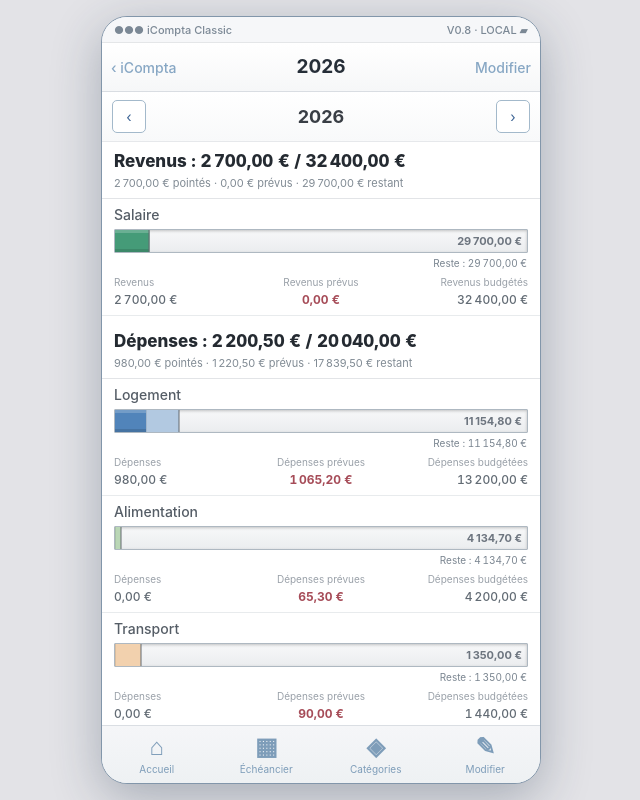
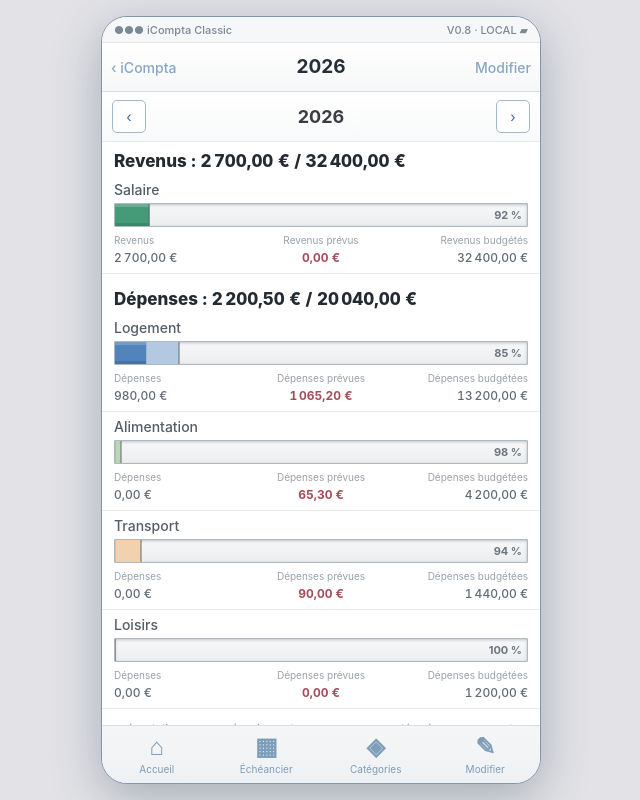
Before and after one commit to fabchab33560/icompta-classic, a plain HTML site: page index.html in a window 1280 px wide. Both pictures are taken after a click on the button "Budget". Shown: the whole page, without its empty margins (319-959 px from the left). Drawn offline with Linux system fonts and the light colour scheme.

Commit message:
Add files via upload

```diff
--- a/index.html
+++ b/index.html
@@ -6,7 +6,7 @@
 <meta name="theme-color" content="#345d90">
 <meta name="apple-mobile-web-app-capable" content="yes">
 <meta name="apple-mobile-web-app-status-bar-style" content="black-translucent">
-<title>iCompta Classic — V0.8</title>
+<title>iCompta Classic — V0.9</title>
 <meta name="description" content="Comptabilité personnelle hors ligne, sans compte et sans abonnement">
 <meta name="color-scheme" content="light">
 <link rel="manifest" href="./manifest.webmanifest">
@@ -37,7 +37,7 @@ button,input,select,textarea {font:inherit;} button {cursor:pointer;} button:dis
 .subbar select,.subbar input {font-size:12px;max-width:53%;padding:5px 4px;border-radius:5px;border:1px solid #afc3d5;background:white;color:#334960}
 .month{background:linear-gradient(#aebfd2,#748ba6);color:#fff;text-shadow:0 -1px #59708a;font-size:12px;font-weight:700;padding:7px 10px}
 .txrow {display:flex;align-items:stretch;min-height:63px;background:white;border-bottom:1px solid #e1e5ea;}.txrow:active{background:#eff6ff}.txaccent{width:5px;background:#d48db2;margin:5px 0}.txaccent.credit{background:#6ca0ba}.txstatus{border:0;min-width:34px;background:transparent;font-size:19px;color:#8498ad}.txstatus.done{color:#3b7d9b}.txstatus.cancelled{color:#aaa}
-.txinfo{flex:1;display:flex;align-items:center;justify-content:space-between;gap:5px;border:0;text-align:left;background:transparent;min-width:0;padding:8px 6px 8px 0;color:#1f252c}.txtext{min-width:0;flex:1}.txlabel{display:block;font-size:14px;font-weight:650;white-space:nowrap;overflow:hidden;text-overflow:ellipsis}.txmeta{display:block;font-size:10px;color:#7a8592;margin-top:5px;white-space:nowrap;overflow:hidden;text-overflow:ellipsis}.txmoney{text-align:right;white-space:nowrap}.txbalance{font-size:10px;color:#8c969e}.txamount{font-size:13px;font-weight:750;color:#d53038;margin-top:5px}.txamount.credit{color:#318251}.txrow.cancelled .txlabel{text-decoration:line-through;color:#999}.txarrow{color:#6793bc;font-size:20px;padding:0 5px}
+.txinfo{flex:1;display:flex;align-items:center;justify-content:space-between;gap:5px;border:0;text-align:left;background:transparent;min-width:0;padding:8px 6px 8px 0;color:#1f252c}.txtext{min-width:0;flex:1}.txlabel{display:block;font-size:14px;font-weight:650;white-space:nowrap;overflow:hidden;text-overflow:ellipsis}.txmeta{display:block;font-size:10px;color:#7a8592;margin-top:5px;white-space:nowrap;overflow:hidden;text-overflow:ellipsis}.txmoney{text-align:right;white-space:nowrap;display:flex;flex-direction:column;align-items:flex-end;justify-content:center;min-width:116px;padding-right:2px}.txbalance{font-size:11px;color:#8c969e;line-height:1.15;font-variant-numeric:tabular-nums}.txamount{font-size:16px;font-weight:750;color:#d53038;margin-top:2px;line-height:1.15;font-variant-numeric:tabular-nums}.txamount.credit{color:#318251}.txrow.cancelled .txlabel{text-decoration:line-through;color:#999}.txarrow{color:#6793bc;font-size:20px;padding:0 5px}
 .fields{padding:2px 8px 14px}.fieldpanel{background:#fff;border:1px solid #a6b4c1;border-radius:10px;overflow:hidden;margin:12px 0}.field{min-height:49px;display:flex;align-items:center;gap:8px;padding:7px 10px;border-bottom:1px solid #e3e6ea}.field:last-child{border:0}.field label{width:100px;flex:none;color:#4267a0;font-size:12px;text-align:right}.field input,.field select,.field textarea{min-width:0;flex:1;border:0;background:#fff;color:#28313a;outline:none;padding:7px 1px}.field input:focus,.field select:focus,.field textarea:focus{outline:2px solid #a0c9ed;border-radius:2px}.field textarea{resize:vertical;min-height:48px}
 .switches {display:flex;gap:5px;padding:9px}.switches button{flex:1;padding:8px 6px;border-radius:7px;border:1px solid #aebdca;background:linear-gradient(#fff,#e2eaf1);color:#374f66;font-size:12px}.switches button.active{background:linear-gradient(#8db2d8,#416da0);color:#fff;font-weight:bold;border-color:#325e91}.hint{padding:6px 11px;background:#f4faff;color:#356597;font-size:12px}.hint button,.textbtn{background:transparent;border:0;color:#2c6093;font-size:12px;text-decoration:underline;padding:5px}
 .inline-actions{display:flex;gap:8px;align-items:center;flex-wrap:wrap;padding:10px}.softbtn{background:linear-gradient(#fff,#e4ecf3);border:1px solid #aabac9;border-radius:7px;padding:8px 10px;color:#355b80;font-weight:600;font-size:12px}.danger{width:calc(100% - 16px);margin:12px 8px;background:#fff;color:#c23138;border:1px solid #d3b8bc;border-radius:8px;padding:12px;font-weight:600}.error{font-size:12px;color:#bc2432;text-align:center;min-height:12px;padding:0 5px}.empty {padding:28px 10px;text-align:center;color:#718395}
@@ -132,8 +132,8 @@ body{background:#e3e3e7}
 .txinfo{order:0;padding:8px 1px 8px 9px}
 .txlabel{font-size:16px;font-weight:500;color:#41484c}
 .txmeta{font-size:11px;color:#a1a7ad;margin-top:6px}
-.txbalance{font-size:11px;color:#8b9299}
-.txamount{font-size:16px;font-weight:750;margin-top:3px;color:#d02430}
+.txbalance{font-size:12px;color:#8b9299;line-height:1.1;font-variant-numeric:tabular-nums}
+.txamount{font-size:18px;font-weight:750;margin-top:2px;color:#d02430;line-height:1.1;font-variant-numeric:tabular-nums}
 .txamount.credit{color:#33904f}
 .txarrow{font-size:24px;color:#bac6d2}
 .schedule-search{width:calc(100% - 18px);margin:9px;border-radius:7px;border:1px solid #dce2e6;background:white;font-size:14px;padding:10px;outline-color:#8caec8}
@@ -147,18 +147,16 @@ body{background:#e3e3e7}
 .annual-budget{background:#fff;min-height:100%;padding-bottom:18px}
 .annual-budget .pickerrow{background:linear-gradient(#fff,#f8f9fa);color:#393e45;border-bottom:1px solid #e6e8eb}
 .annual-budget .pickerrow strong{font-size:18px}
-.budget-overview{padding:9px 12px 6px;border-bottom:1px solid #e2e4e7;background:#fff}
+.budget-overview{padding:9px 12px 4px;border-bottom:0;background:#fff}
 .budget-total{font-size:17px;font-weight:800;color:#242a31;white-space:nowrap;overflow:hidden;text-overflow:ellipsis;font-variant-numeric:tabular-nums}
-.budget-caption{font-size:11px;color:#818b94;line-height:1.55;padding-top:4px}
-.budget-category{padding:5px 10px 8px;background:#fff;border-bottom:1px solid #e8ebed}
-.budget-catname{font-size:14px;font-weight:500;color:#555d66;padding:2px 0 6px}
+.budget-caption{display:none}
+.budget-category{padding:4px 10px 8px;background:#fff;border-bottom:1px solid #e8ebed}
+.budget-catname{font-size:14px;font-weight:500;color:#555d66;padding:2px 0 5px}
 .budget-meter{height:24px;position:relative;background:linear-gradient(#f7f8f9,#ebedef);border:1px solid #aeb8c1;box-shadow:inset 0 1px 3px #5555;overflow:hidden;display:flex;width:100%;border-radius:1px}
 .budget-meter-real{height:100%;position:relative;display:flex;align-items:center;justify-content:center;white-space:nowrap;color:#fff;font-weight:750;text-shadow:0 1px #0005;font-size:13px;background:var(--cat);box-shadow:inset 0 3px #ffffff33,inset 0 -3px #00000020;min-width:0;overflow:hidden;}
 .budget-meter-future{height:100%;position:relative;display:flex;align-items:center;justify-content:center;white-space:nowrap;color:#3c4350;font-size:12px;font-weight:700;background:var(--softcat);border-left:1px solid #343a4122;min-width:0;overflow:hidden}
 .budget-meter-rest{flex:1;min-width:0;display:flex;justify-content:flex-end;align-items:center;padding-right:5px;color:#6d757f;font-size:11px;white-space:nowrap;font-weight:700;overflow:hidden}
 .budget-tick{position:absolute;top:0;height:100%;width:2px;background:#656a70;transform:translateX(-1px);pointer-events:none;opacity:.5}
-.budget-remaining-line{font-size:10px;color:#7a8590;text-align:right;padding:4px 1px 0;font-variant-numeric:tabular-nums}
-.budget-remaining-line.over{color:#bc3439;font-weight:700}
 .budget-columns{display:grid;grid-template-columns:1fr 1fr 1fr;gap:3px;padding-top:7px;font-size:11px}
 .budget-columns .c{min-width:0}
 .budget-columns .c:nth-child(2){text-align:center}
@@ -447,7 +445,7 @@ function transactions(){
     <button class="txinfo" onclick="startTransaction('${t.id}')" aria-label="Modifier ${escapeHTML(t.label)}"><span class="txtext">
      <span class="txlabel">${t.transferId?'⇄ ':''}${escapeHTML(t.label)}</span>
      <span class="txmeta">${t.status==='cleared'?'●':t.status==='pending'?'◌':'×'} ${escapeHTML(dateLabel(t.date))}${escapeHTML(rec)}</span>
-    </span><span class="txmoney"><span class="txbalance">${euro(r[t.id])}</span><span class="txamount ${t.amount>=0?'credit':''}">${euro(t.amount)}</span><span class="schedule-account">${escapeHTML(t.category)}</span></span><span class="txarrow">›</span></button>
+    </span><span class="txmoney"><span class="txbalance">${euro(r[t.id])}</span><span class="txamount ${t.amount>=0?'credit':''}">${euro(t.amount)}</span></span><span class="txarrow">›</span></button>
     <button class="txstatus ${t.status==='cleared'?'done':''}" onclick="${editMode?`removeTransaction('${t.id}')`:`togglePoint('${t.id}')`}" ${t.status==='cancelled'&&!editMode?'disabled':''} aria-label="${editMode?'Supprimer':t.status==='cleared'?'Dépointer':'Pointer'} ${escapeHTML(t.label)}">${editMode?'✕':t.status==='cleared'?'✓':'○'}</button></div>`;
  }
  if(!current.length)html+='<div class="empty">Aucune opération pour ce filtre.</div>';
@@ -599,20 +597,19 @@ function budgetScreen(){
  const card=l=>{
   const color=categoryColor(l.category),real=Math.max(0,l.cleared),unpointed=Math.max(0,l.forecast-l.cleared),planned=Math.max(0,l.amount);
   const realP=planned?100*real/planned:real?100:0,pendingP=planned?100*unpointed/planned:unpointed?100:0;
-  const realW=Math.min(100,realP),pendingW=Math.min(100-realW,pendingP),remainder=planned-l.forecast;
-  const restW=Math.max(0,100-realW-pendingW),totalP=realP+pendingP;
-  const leftOver=totalP>100.0001;
+  const realW=Math.min(100,realP),pendingW=Math.min(Math.max(0,100-realW),pendingP),remainingP=Math.max(0,100-realP-pendingP);
   const isIncome=l.side==='income',base=isIncome?'Revenus':'Dépenses';
-  const p1=realW>=12?`${Math.round(realP)} %`:'',p2=pendingW>=10?`${Math.round(pendingP)} %`:'';
+  const p1=realW>=10?`${Math.round(realP)} %`:'';
+  const p2=pendingW>=9?`${Math.round(pendingP)} %`:'';
+  const p3=remainingP>=8?`${Math.round(remainingP)} %`:'';
   return `<div class="budget-category" aria-label="Catégorie ${escapeHTML(l.category)}">
     <div class="budget-catname">${escapeHTML(l.category)}</div>
-    <div class="budget-meter" role="img" aria-label="${Math.round(realP)} pour cent pointés, ${Math.round(pendingP)} pour cent prévus sur le budget">
+    <div class="budget-meter" role="img" aria-label="${Math.round(realP)} pour cent pointés, ${Math.round(pendingP)} pour cent prévus et ${Math.max(0,Math.round(remainingP))} pour cent restants sur le budget">
        <div class="budget-meter-real" style="width:${realW.toFixed(3)}%;--cat:${color}">${p1}</div>
        <div class="budget-meter-future" style="width:${pendingW.toFixed(3)}%;--softcat:${mixWhite(color,.56)}">${p2}</div>
-       <div class="budget-meter-rest">${!leftOver && restW>=24?euro(remainder):''}</div>
+       <div class="budget-meter-rest">${p3}</div>
        <div class="budget-tick" style="left:${Math.min(100,realW+pendingW).toFixed(3)}%"></div>
     </div>
-    <div class="budget-remaining-line ${leftOver?'over':''}">${leftOver?'Dépassement : '+euro(-remainder):'Reste : '+euro(remainder)}</div>
     <div class="budget-columns"><div class="c"><span>${base}</span><strong>${euro(real)}</strong></div>
       <div class="c"><span>${isIncome?'Revenus prévus':'Dépenses prévues'}</span><strong>${euro(unpointed)}</strong></div>
       <div class="c"><span>${isIncome?'Revenus budgétés':'Dépenses budgétées'}</span><strong>${euro(planned)}</strong></div></div>
@@ -620,14 +617,13 @@ function budgetScreen(){
  };
  const sectionHtml=(side,rows)=>{
   const rev=side==='income',label=rev?'Revenus':'Dépenses',pointed=total(rows,'cleared'),pred=total(rows,'forecast'),budget=total(rows,'amount');
-  return `<section class="budget-section"><div class="budget-overview"><div class="budget-total">${label} : ${euro(pred)} / ${euro(budget)}</div>
-    <div class="budget-caption">${euro(pointed)} pointés · ${euro(pred-pointed)} prévus · ${euro(budget-pred)} restant</div></div>
+  return `<section class="budget-section"><div class="budget-overview"><div class="budget-total">${label} : ${euro(pred)} / ${euro(budget)}</div></div>
     ${rows.length?rows.map(card).join(''):'<div class="empty">Aucune catégorie '+(rev?'de revenu':'de dépense')+' définie.</div>'}</section>`;
  };
  $('content').innerHTML=`<div class="annual-budget">
    <div class="pickerrow"><button aria-label="Année précédente" onclick="budgetYear--;render()">‹</button><strong>${budgetYear}</strong><button aria-label="Année suivante" onclick="budgetYear++;render()">›</button></div>
    ${sectionHtml('income',incomes)}${sectionHtml('expense',expenses)}
-   <p class="budget-mininote">Dans cette reproduction : « Dépenses / Revenus » = opérations pointées ; « prévus » = opérations en attente et échéances futures non encore enregistrées ; « budgétés » = plafond annuel. Les virements internes sont exclus du budget.</p>
+   <p class="budget-mininote">Présentation rapprochée d’iCompta 2 : pour chaque catégorie, la barre montre les montants pointés, prévus et le pourcentage restant. Les virements internes sont exclus du budget.</p>
    </div>`;
  $('toolbar').innerHTML=btn('Accueil','⌂',"show('home')")+btn('Échéancier','▦',"show('schedule')")+btn('Catégories','◈',"show('categories')")+btn('Modifier','✎','startBudgetEditor()');
 }
@@ -797,7 +793,7 @@ function enableRecurrences(){
 function info(){
  header('Données locales',nbtn('‹ iCompta',"show('home')"),'');
  const recent=readHistory().map((x,i)=>`<button class="softbtn wide" onclick="restoreRecentState(${i})">↶ État de secours ${i+1} · ${escapeHTML(new Date(x.at).toLocaleString('fr-FR'))}</button>`).join('');
- $('content').innerHTML=`<div class="info"><h3>iCompta Classic · V0.8 locale</h3>
+ $('content').innerHTML=`<div class="info"><h3>iCompta Classic · V0.9 locale</h3>
  <p><strong>${data.isRealData?'Comptabilité importée':'Démonstration avec montants fictifs'}</strong>. Aucune connexion bancaire, aucun abonnement. Les données sont conservées dans le navigateur de cet appareil.</p>
  ${migratedFrom?'<p class="smallnote">Une précédente version a été détectée. La sauvegarde V0.7 reste inchangée.</p>':''}
  <p class="smallnote warning">Prototype non audité. Le stockage du navigateur peut être effacé. Les fichiers JSON exportés ne sont pas chiffrés : garde-les dans un endroit privé.</p>
--- a/sw.js
+++ b/sw.js
@@ -1,5 +1,5 @@
 /* Cache des seuls fichiers publics de l'application, jamais des données comptables. */
-const CACHE='icompta-classic-shell-v08-1';
+const CACHE='icompta-classic-shell-v09-1';
 const ASSETS=['./','./index.html','./manifest.webmanifest','./icone-192.png','./icone-512.png'];
 self.addEventListener('install',e=>e.waitUntil(caches.open(CACHE).then(c=>c.addAll(ASSETS)).then(()=>self.skipWaiting())));
 self.addEventListener('activate',e=>e.waitUntil(caches.keys().then(keys=>Promise.all(keys.filter(k=>k.startsWith('icompta-classic-shell')&&k!==CACHE).map(k=>caches.delete(k)))).then(()=>self.clients.claim())));
```
Also changed, not shown: manifest.webmanifest.
